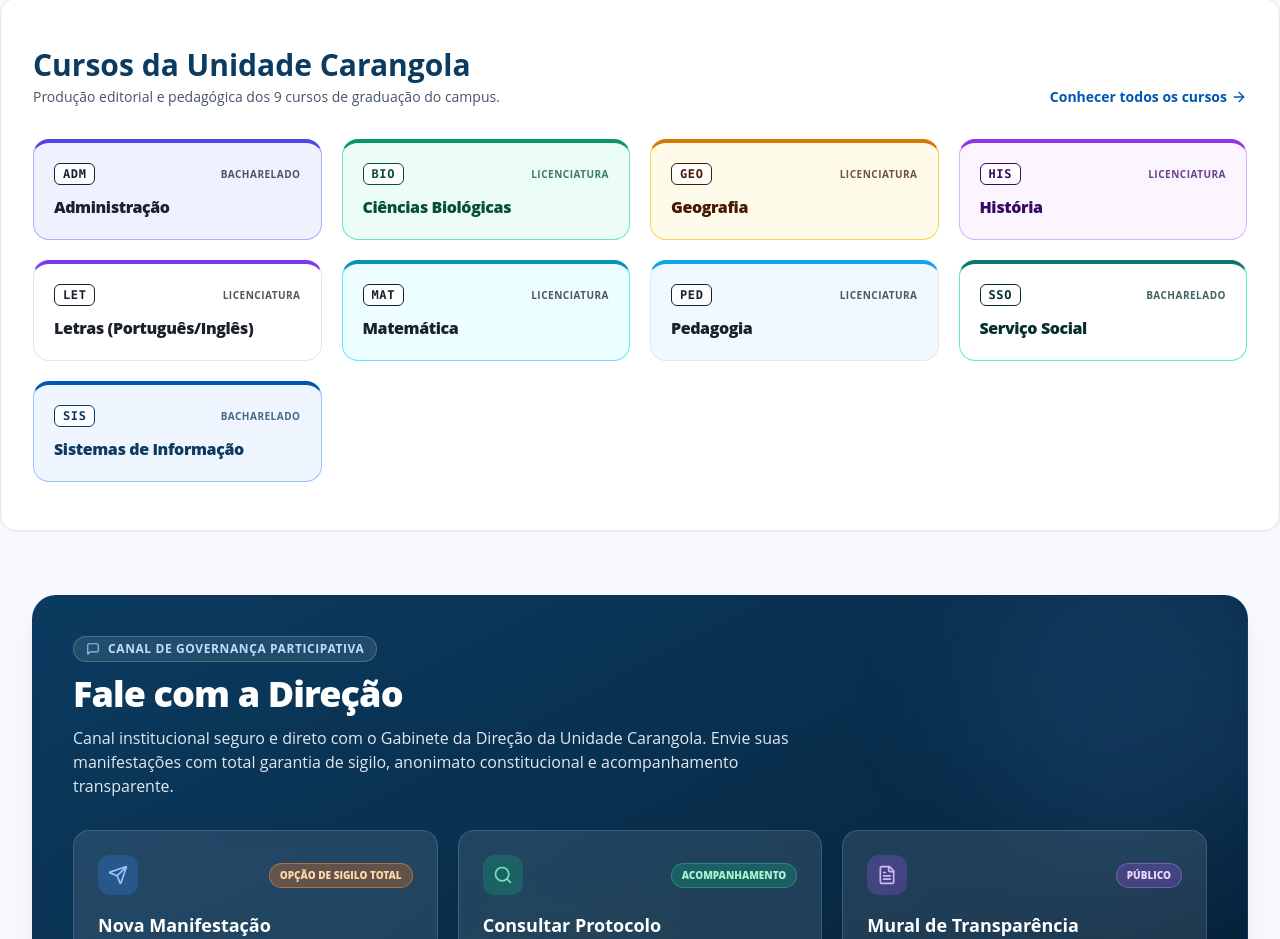
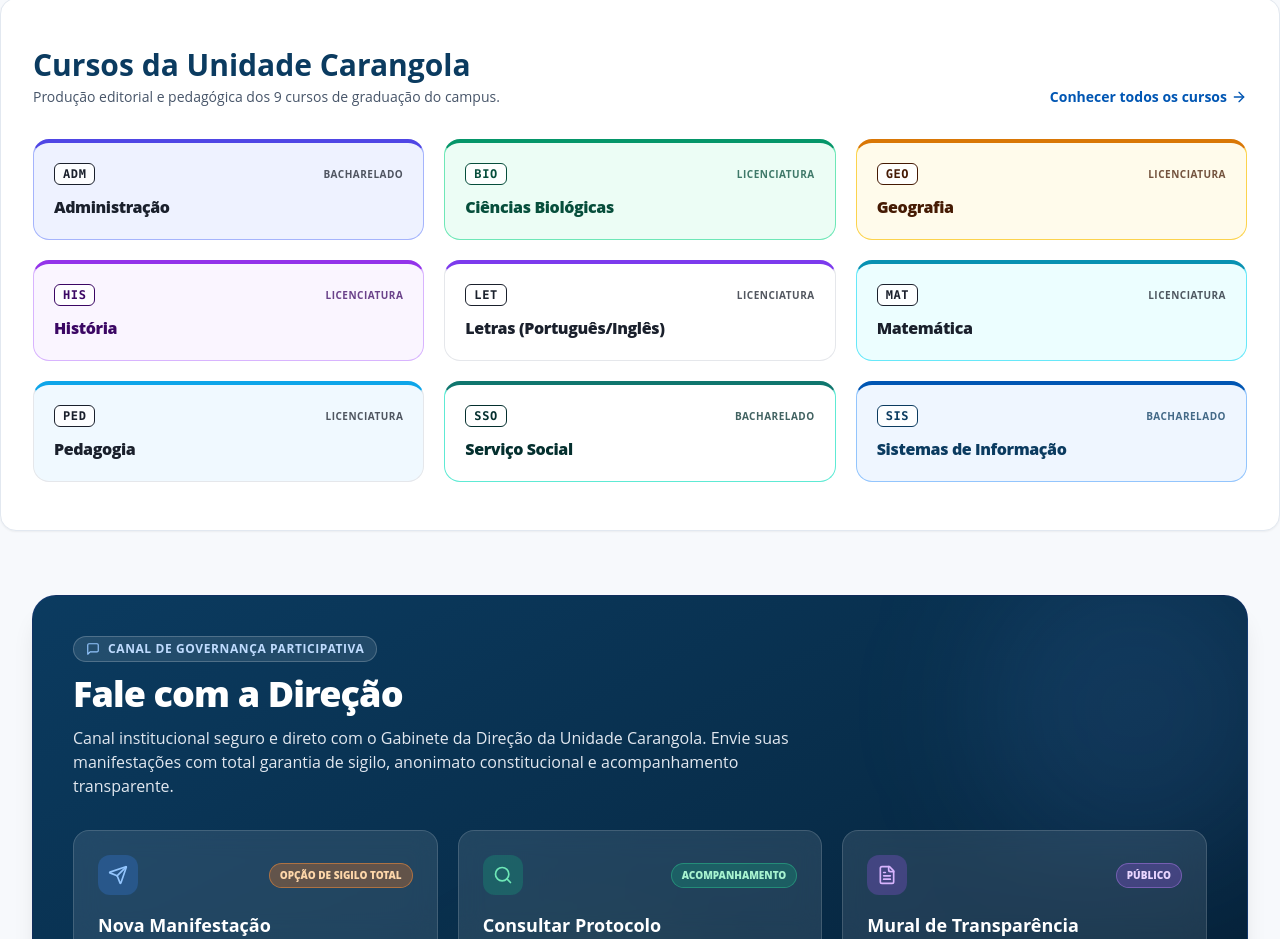
Before and after one commit to CursoSistemasUEMGCarangola/portal-uemg-carangola, a Next.js app: page / in a window 1280 px wide. Shown: the part 1246-2185 px from the top of the page. Built offline with nearby package versions, Linux system fonts and the light colour scheme; no server answers.

Commit message:
style: distribuir cards dos 9 cursos em grade 3x3 na home e catalogo

```diff
--- a/src/app/cursos/page.tsx
+++ b/src/app/cursos/page.tsx
@@ -28,8 +28,8 @@
         </p>
       </div>
 
-      {/* Grade de Cursos */}
-      <div className="grid grid-cols-1 md:grid-cols-2 lg:grid-cols-4 gap-6">
+      {/* Grade de Cursos (Matriz 3x3) */}
+      <div className="grid grid-cols-1 md:grid-cols-2 lg:grid-cols-3 gap-6">
         {CURSOS_LISTA.map((curso) => {
           const totalArtigos = ARTIGOS_MOCK.filter((a) => a.curso.sigla === curso.sigla).length;
 
--- a/src/app/page.tsx
+++ b/src/app/page.tsx
@@ -140,7 +140,7 @@
           </Link>
         </div>
 
-        <div className="grid grid-cols-1 sm:grid-cols-2 lg:grid-cols-4 gap-4 sm:gap-5">
+        <div className="grid grid-cols-1 sm:grid-cols-2 lg:grid-cols-3 gap-4 sm:gap-5">
           {CURSOS_LISTA.map((curso) => {
             const estiloFaixa = FAIXA_CORES[curso.sigla];
 
```
